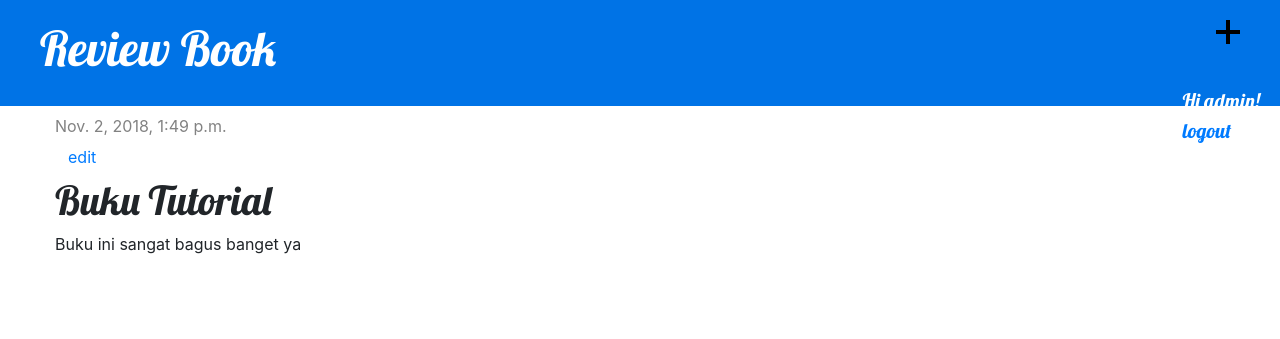
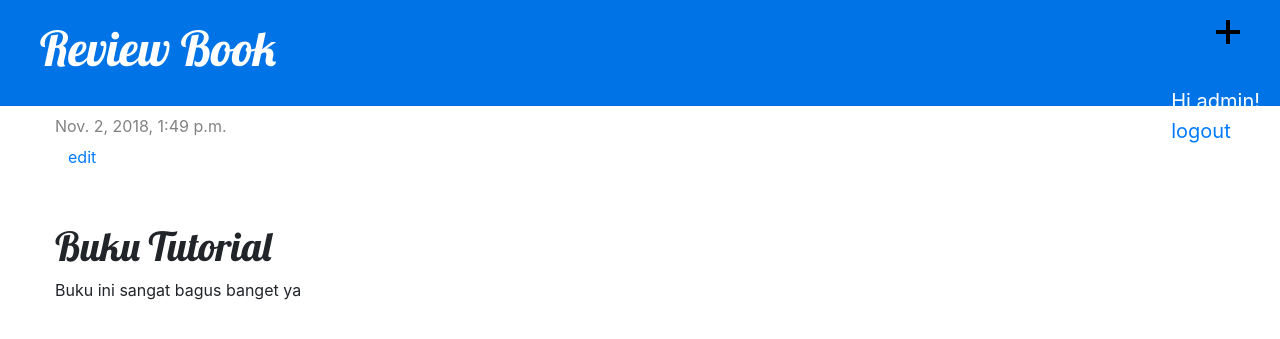
Before and after one commit to iqbalyudiar/review, a Django app: page /post/1/ in a window 1280 px wide. Shown: the top 339 px of the page. Run offline with Django 3.2, Linux system fonts and the light colour scheme; a user stored in the database is signed in; data comes from the database, SQL or seed files in the repository; some libraries are stand-ins or nearby versions.

Commit message:
new updated for css

```diff
--- a/blog/static/css/blog.css
+++ b/blog/static/css/blog.css
@@ -14,7 +14,7 @@
     margin-left: 40px;
 }
 
-h1, h2, h3, h4, #login {
+h1, h2, h3, h4, #login #pEdit{
     font-family: 'Lobster', cursive;
 }
 
--- a/blog/templates/post_detail.html
+++ b/blog/templates/post_detail.html
@@ -8,7 +8,7 @@
             </div>
         {% endif %}
         {% if user.is_authenticated %}
-		     <a class="btn btn-default" href="{% url 'post_edit' pk=post.pk %}">edit</a>
+		     <a class="btn btn-default" href="{% url 'post_edit' pk=post.pk %}"><p id="pEdit">edit<p></a>
 		{% endif %}
         <h1>{{ post.title }}</h1>
         <p>{{ post.text|linebreaksbr }}</p>
```
